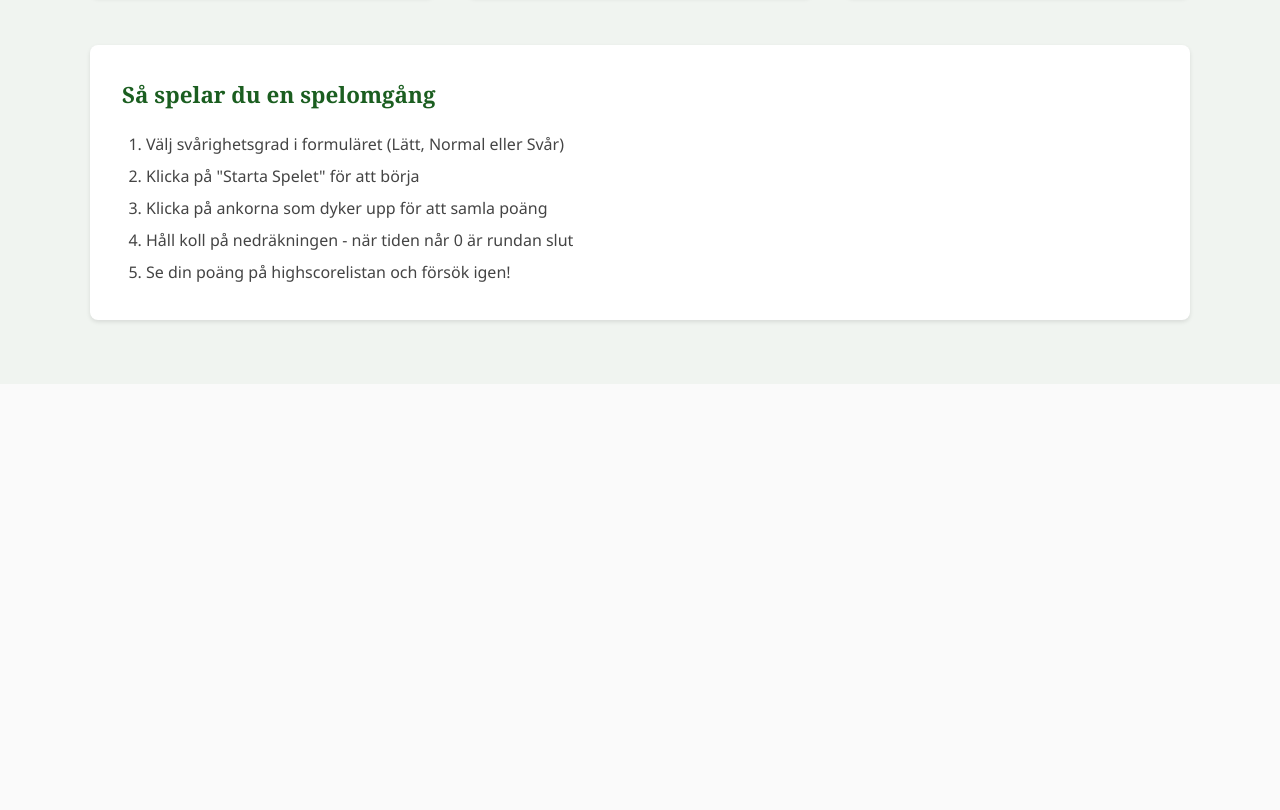
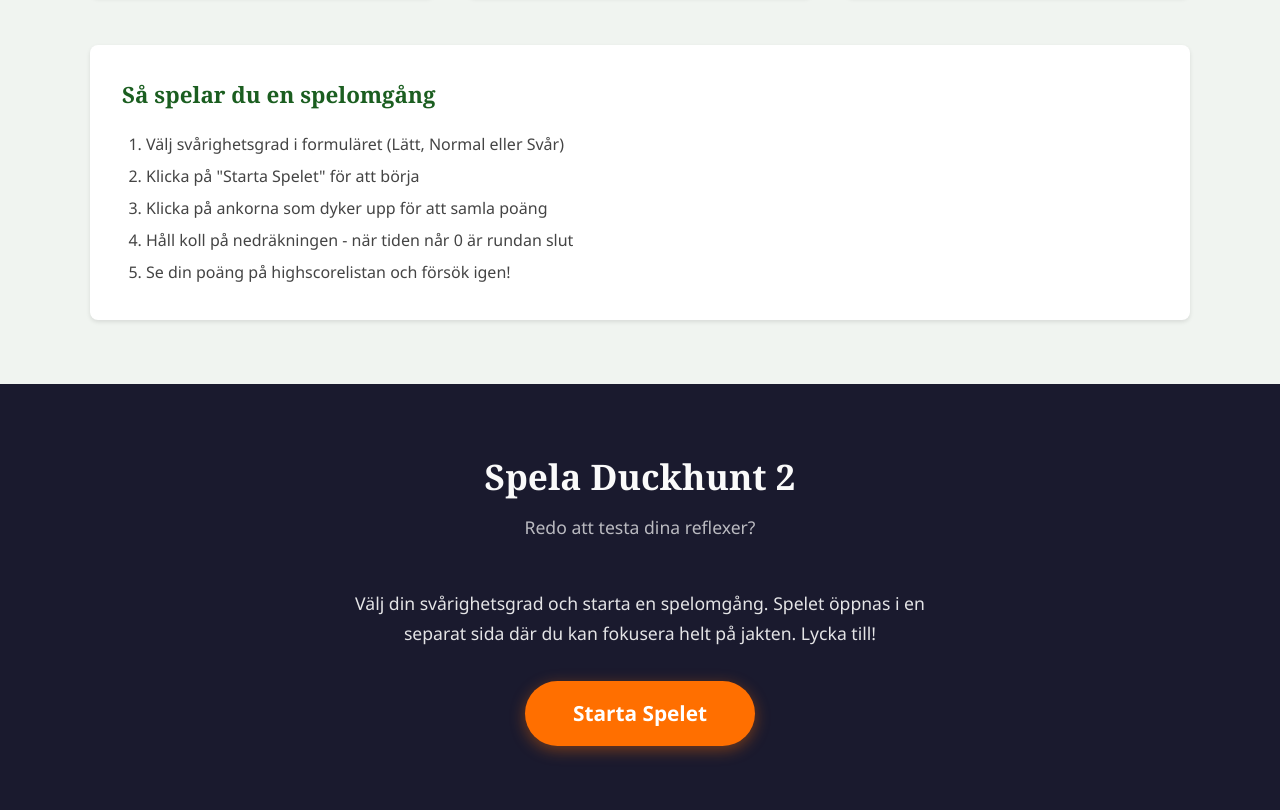
Before and after one commit to atef1995/webtec-atmo25, a website: page public/project.html in a window 1280 px wide. Shown: the part 1932-2742 px from the top of the page. Before the commit the page ends 2316 px from the top, so only its background shows below. Drawn offline with Linux system fonts and the light colour scheme.

Commit message:
add play-the-game section with launch button

```diff
--- a/public/css/project.css
+++ b/public/css/project.css
@@ -317,3 +317,49 @@ img {
   line-height: 2;
   color: #444;
 }
+
+/* ===== Play Section ===== */
+.play-section {
+  background-color: var(--color-bg-dark);
+  color: var(--color-text-light);
+  text-align: center;
+}
+
+.play-section .section-header h2 {
+  color: var(--color-text-light);
+}
+
+.play-section .section-header p {
+  color: rgba(255, 255, 255, 0.7);
+}
+
+.play-content {
+  max-width: 600px;
+  margin: 0 auto;
+}
+
+.play-description p {
+  font-size: 1.1rem;
+  line-height: 1.7;
+  margin-bottom: var(--spacing-md);
+  opacity: 0.9;
+}
+
+.play-button {
+  display: inline-block;
+  padding: 1rem 3rem;
+  background-color: var(--color-accent);
+  color: #fff;
+  text-decoration: none;
+  border-radius: 50px;
+  font-size: 1.3rem;
+  font-weight: bold;
+  transition: background-color 0.3s ease, transform 0.2s ease, box-shadow 0.3s ease;
+  box-shadow: 0 4px 15px rgba(255, 111, 0, 0.4);
+}
+
+.play-button:hover {
+  background-color: var(--color-accent-light);
+  transform: translateY(-3px);
+  box-shadow: 0 6px 20px rgba(255, 111, 0, 0.5);
+}
--- a/public/project.html
+++ b/public/project.html
@@ -125,6 +125,27 @@
         </div>
       </div>
     </section>
+
+    <!-- Section 4: Play the Game -->
+    <section id="play" class="section play-section">
+      <div class="container">
+        <div class="section-header">
+          <h2>Spela Duckhunt 2</h2>
+          <p>Redo att testa dina reflexer?</p>
+        </div>
+        <div class="play-content">
+          <div class="play-description">
+            <p>
+              Välj din svårighetsgrad och starta en spelomgång. Spelet öppnas
+              i en separat sida där du kan fokusera helt på jakten. Lycka till!
+            </p>
+          </div>
+          <div class="play-launch">
+            <a href="duckhunt.html" class="play-button">Starta Spelet</a>
+          </div>
+        </div>
+      </div>
+    </section>
   </main>
 
   <script src="js/project.js"></script>
```
